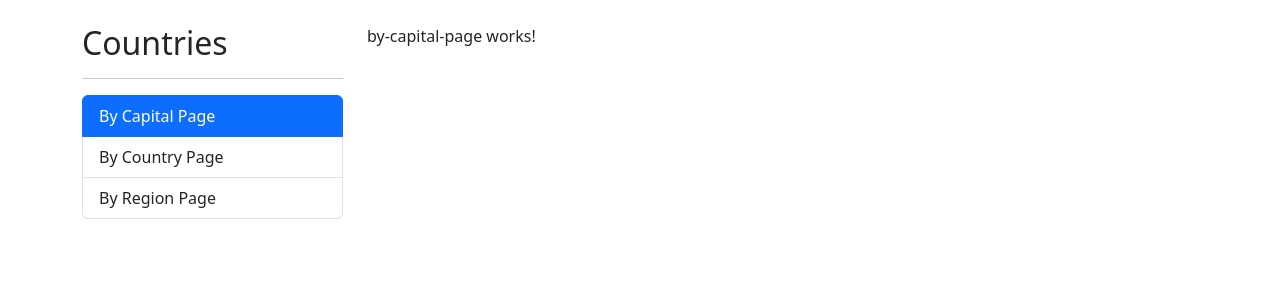
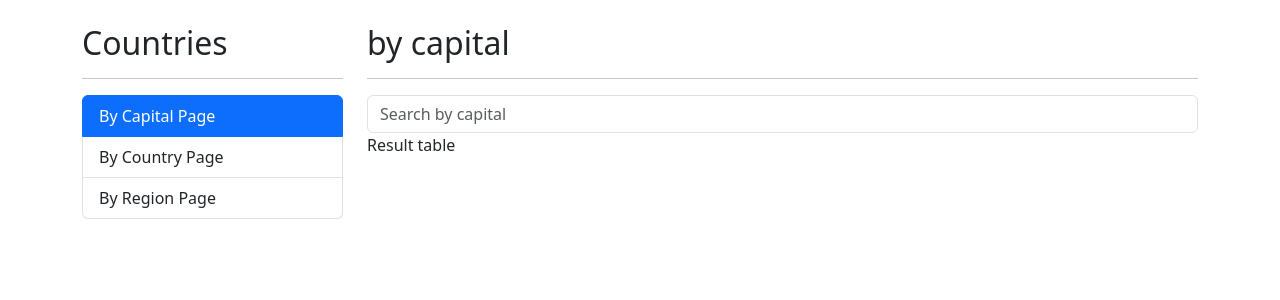
Before and after one commit to mrojasb2000/countries-app, an Angular app: page /countries/by-capital in a window 1280 px wide. Shown: the top 300 px of the page. Built offline with nearby package versions, Linux system fonts and the light colour scheme.

Commit message:
feat: adding seatch component with events to the capital search component

```diff
--- a/src/app/countries/countries.module.ts
+++ b/src/app/countries/countries.module.ts
@@ -5,6 +5,7 @@ import { ByCountryPageComponent } from './pages/by-country-page/by-country-page.
 import { ByRegionPageComponent } from './pages/by-region-page/by-region-page.component';
 import { CountryPageComponent } from './pages/country-page/country-page.component';
 import { CountriesRoutingModule } from './countries-routing.module';
+import { SharedModule } from '../shared/shared.module';
 
 
 
@@ -17,7 +18,8 @@ import { CountriesRoutingModule } from './countries-routing.module';
   ],
   imports: [
     CommonModule,
-    CountriesRoutingModule
+    CountriesRoutingModule,
+    SharedModule
   ]
 })
 export class CountriesModule { }
--- a/src/app/countries/pages/by-capital-page/by-capital-page.component.html
+++ b/src/app/countries/pages/by-capital-page/by-capital-page.component.html
@@ -1 +1,13 @@
-<p>by-capital-page works!</p>
+<h2>by capital</h2>
+<hr>
+<div class="div row">
+  <div class="div col">
+    <shared-search-box (onValue)="searchByCapital($event)" placeholder="Search by capital"></shared-search-box>
+  </div>
+</div>
+
+<div class="div row">
+  <div class="div col">
+    Result table
+  </div>
+</div>
--- a/src/app/countries/pages/by-capital-page/by-capital-page.component.ts
+++ b/src/app/countries/pages/by-capital-page/by-capital-page.component.ts
@@ -7,4 +7,7 @@ import { Component } from '@angular/core';
 })
 export class ByCapitalPageComponent {
 
+  searchByCapital(term: string): void {
+    console.log({term});
+  }
 }
--- /dev/null
+++ b/src/app/shared/components/search-box/search-box.component.html
@@ -0,0 +1 @@
+<input type="text" [placeholder]="placeholder" class="form-control" (keyup.enter)="emitValue(txtTermInput.value)" #txtTermInput>
--- /dev/null
+++ b/src/app/shared/components/search-box/search-box.component.ts
@@ -0,0 +1,24 @@
+import { Component, ElementRef, EventEmitter, Input, Output, ViewChild } from '@angular/core';
+
+@Component({
+  selector: 'shared-search-box',
+  templateUrl: './search-box.component.html',
+  styleUrl: './search-box.component.css'
+})
+export class SearchBoxComponent {
+
+  @Input()
+  public placeholder:string = '';
+
+  @Output()
+  public onValue = new EventEmitter<string>()
+
+  @ViewChild('txtTermInput')
+  public txtTermInput!: ElementRef<HTMLInputElement>;
+
+
+  emitValue( value: string ): void {
+    this.onValue.emit( value );
+    this.txtTermInput.nativeElement.value = '';
+  }
+}
--- a/src/app/shared/shared.module.ts
+++ b/src/app/shared/shared.module.ts
@@ -2,11 +2,13 @@ import { NgModule } from '@angular/core';
 import { CommonModule } from '@angular/common';
 import { RouterModule } from '@angular/router';
 import { SidebarComponent } from './components/sidebar/sidebar.component';
+import { SearchBoxComponent } from './components/search-box/search-box.component';
 
 
 
 @NgModule({
   declarations: [
+    SearchBoxComponent,
     SidebarComponent,
   ],
   imports: [
@@ -14,6 +16,7 @@ import { SidebarComponent } from './components/sidebar/sidebar.component';
     RouterModule,
   ],
   exports: [
+    SearchBoxComponent,
     SidebarComponent,
   ]
 })
```
Also changed, not shown: src/app/shared/components/search-box/search-box.component.css (added), 1 other file (tests, documents, lock files or other folders).
